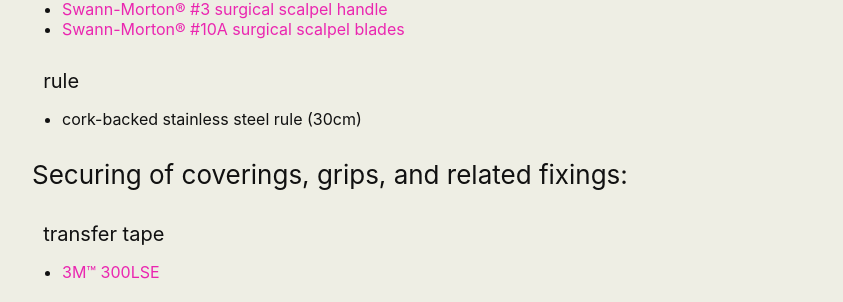
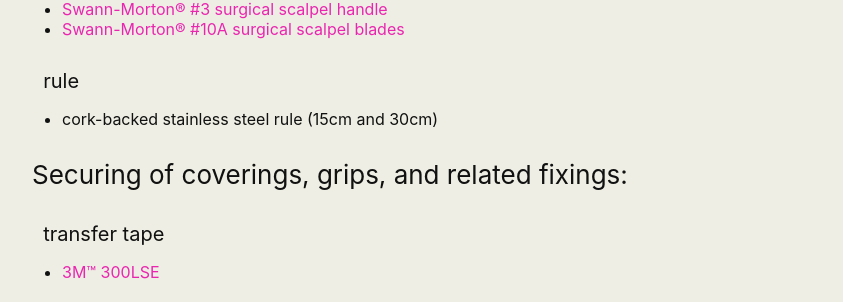
Before and after one commit to martbetz/martbetz.github.io, a Jekyll site: the page built from servicing-and-repair-resources.html, in a window 1280 px wide and 900 px high, scrolled down 441 px. Shown: the part 151-453 px from the top of the window, without its empty margins (218-1061 px from the left). Built offline with Jekyll 4.4.1, drawn with Linux system fonts in a browser that asks for light colours.

Commit message:
Update servicing-and-repair-resources.html

```diff
--- a/servicing-and-repair-resources.html
+++ b/servicing-and-repair-resources.html
@@ -26,7 +26,7 @@
 </ul>
 <h4>&nbsp;&nbsp;rule</h4>
 <ul>
-<li><!--<a href="https://www.hobbycraft.co.uk/helix-non-slip-steel-rule-45cm/5669481000.html">Helix® cork-backed stainless steel rule</a>-->cork-backed stainless steel rule (30cm)</li>
+<li><!--<a href="https://www.hobbycraft.co.uk/helix-non-slip-steel-rule-45cm/5669481000.html">Helix® cork-backed stainless steel rule</a>-->cork-backed stainless steel rule (15cm and 30cm)</li>
 </ul>
 <h3>Securing of coverings, grips, and related fixings:</h3>
 <h4>&nbsp;&nbsp;transfer tape</h4>
```
